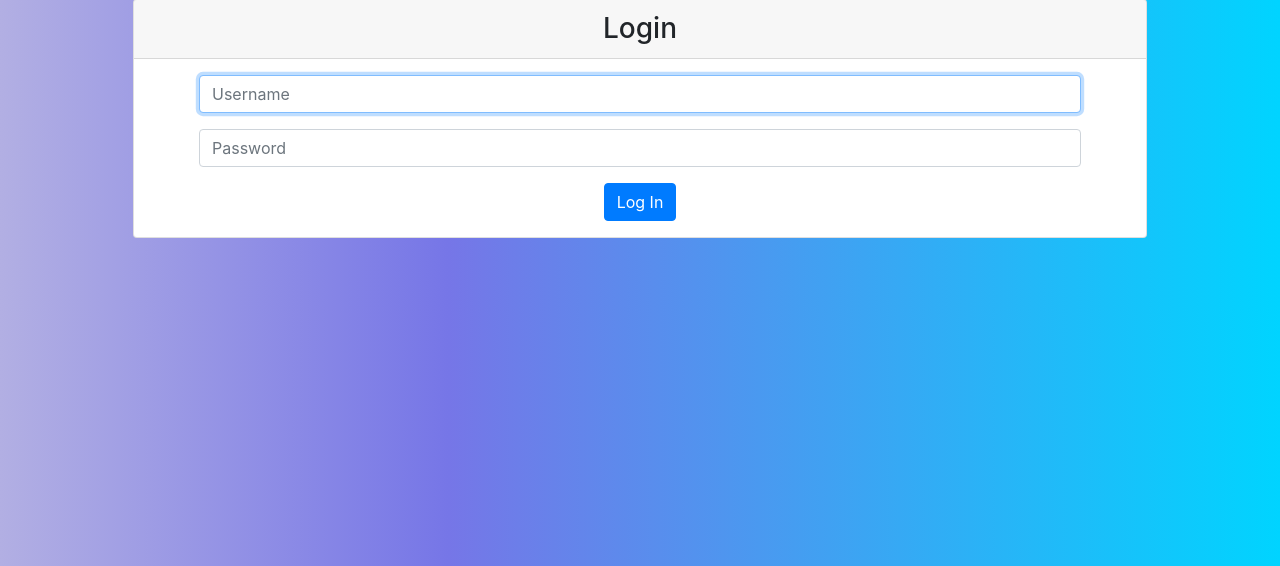
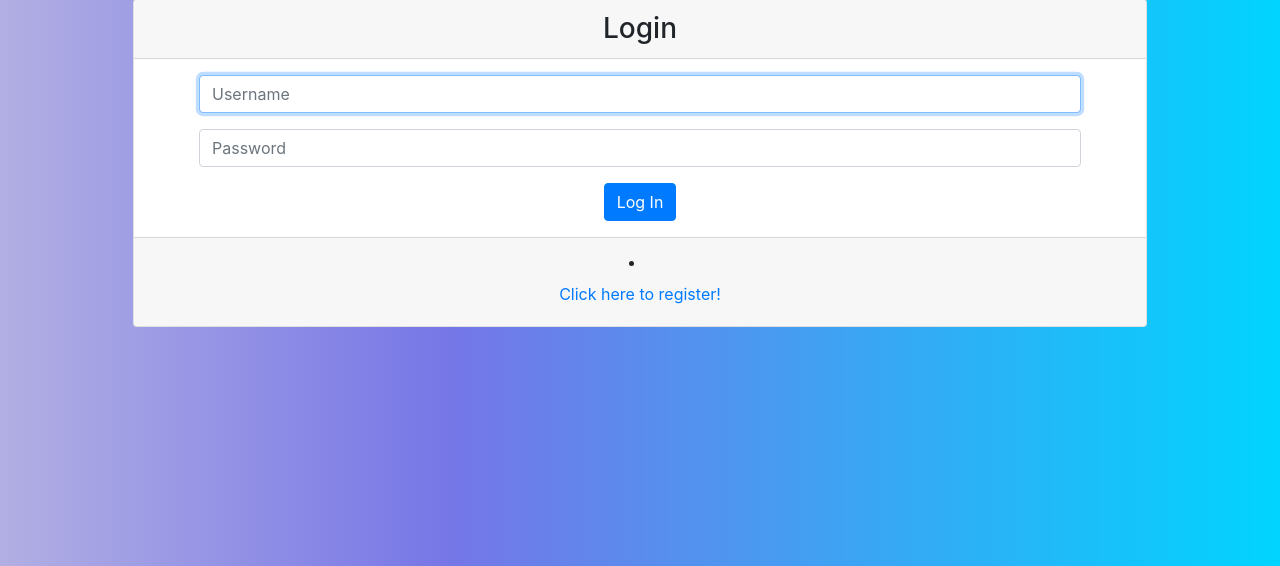
Before and after one commit to BrentPerez/retirement_calc, a Flask app: page /login in a window 1280 px wide. Shown: the part 125-691 px from the top of the page. Run offline with Flask 2, Linux system fonts and the light colour scheme; some libraries are stand-ins or nearby versions.

Commit message:
added extra register button

```diff
--- a/templates/login.html
+++ b/templates/login.html
@@ -21,6 +21,9 @@
                             <button class="btn btn-primary" type="submit">Log In</button>
                         </form>
                     </div>
+                    <div class="card-footer">
+                        <li class="nav-item"><a class="nav-link" href="/register">Click here to register!</a></li>
+                    </div>
                 </div>
             </div>
         </div>
```
